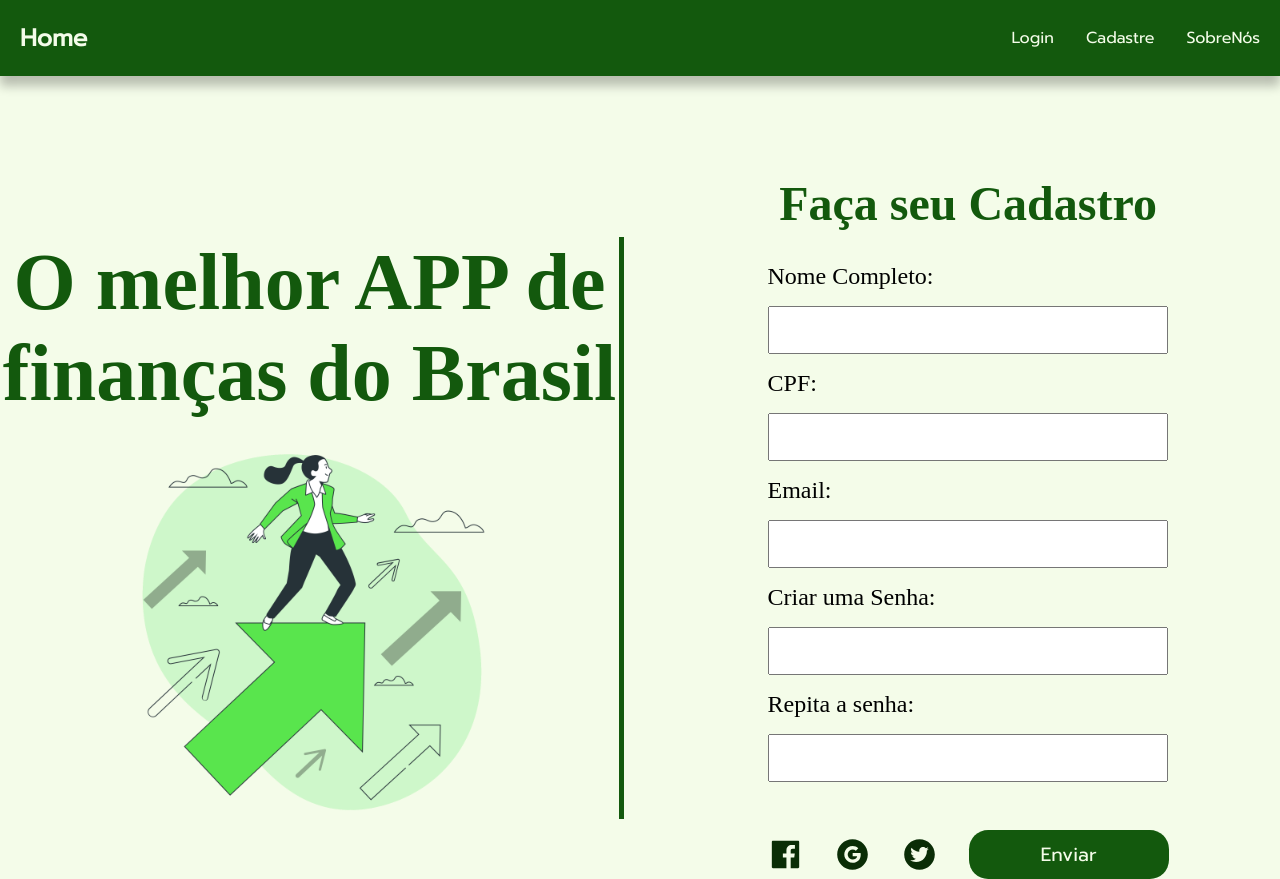
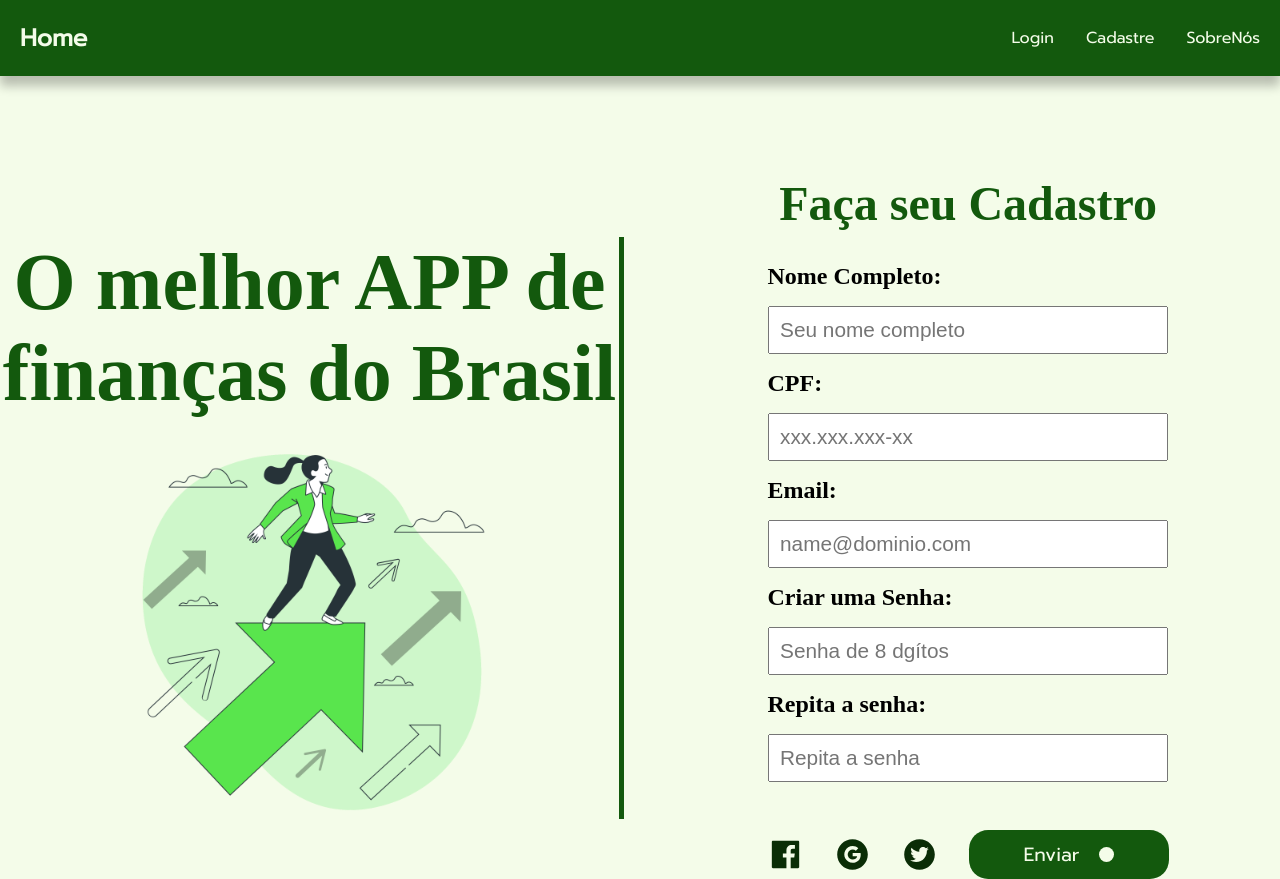
Before and after one commit to Arttutu/Jovem-Invest, a React (Create React App) app: page / in a window 1280 px wide. Built offline with nearby package versions, Linux system fonts and the light colour scheme; the HTML template or start-up script is replaced by a standard one.

Commit message:
adicionando placeholder, mudandop desigin no botao>

```diff
--- a/src/Components/Formulario/index.jsx
+++ b/src/Components/Formulario/index.jsx
@@ -1,7 +1,7 @@
 import React from 'react'
 import { styled } from 'styled-components'
 import { Font, VerdeClaro2, VerdeEscuro1 } from '../UI/variaveis'
-import { BotaoPrincipal, Titulo } from '../UI'
+import { Bolinha, BotaoPrincipal, Titulo } from '../UI'
 import {AiFillTwitterCircle, AiFillGoogleCircle, AiFillFacebook} from "react-icons/ai"
 const BoxForm = styled.div`
     display: flex;
@@ -21,6 +21,7 @@ const FormStyle = styled.form`
 `
 const LabelStyle = styled.label`
     font-style: ${Font};
+    font-weight: bold;
     font-size: 1.5em;
 `
 const InputStyle = styled.input`
@@ -28,16 +29,20 @@ const InputStyle = styled.input`
    font-style: ${Font};
    width: 400px;
    margin: 0 auto;
-   height: auto;
+
    padding: 10px;
    box-sizing: border-box;
+   &:hover{
+    border: 3px solid ${VerdeEscuro1}
+   }
+
+
    @media (max-width:768px){
         width: 350px;
 
     }
 `
 const BoxIcones = styled.div`
-margin-top: 2em;
     display: flex;
     align-items: center;
     gap: 2em;
@@ -48,29 +53,43 @@ margin-top: 2em;
         color: ${VerdeEscuro1};
     }
 `
+const BoxSubmit = styled.div`
+    margin-top: 2em;
+    display: flex;
+    gap: 2em;
+    align-items: center;
+    @media (max-width: 768px){
+        flex-direction: column;
+    }
+`
+
 
 export default function Formulario() {
   return (
    <>
     <BoxForm>
-        <Titulo cadastro >Faça seu Cadastro</Titulo>
+        <Titulo cadastro="true" >Faça seu Cadastro</Titulo>
         <FormStyle>
             <LabelStyle >Nome Completo:</LabelStyle>
-            <InputStyle type="text" id="fname" name="fname" />
+            <InputStyle type="text"  placeholder='Seu nome completo'/>
             <LabelStyle>CPF:</LabelStyle>
-            <InputStyle type="number" id="lname" name="lname" />
+            <InputStyle type="number"   placeholder='xxx.xxx.xxx-xx' />
             <LabelStyle>Email:</LabelStyle>
-            <InputStyle type="email" id="lname" name="lname" />
+            <InputStyle type="email"  placeholder='name@dominio.com' />
             <LabelStyle >Criar uma Senha:</LabelStyle>
-            <InputStyle type="password" id="lname" name="lname" />
+            <InputStyle type="password"  placeholder='Senha de 8 dgítos' />
             <LabelStyle>Repita a senha:</LabelStyle>
-            <InputStyle type="password" id="lname" name="lname" />
-            <BoxIcones>
-                <AiFillFacebook />
-                <AiFillGoogleCircle />
-                <AiFillTwitterCircle />
-            <BotaoPrincipal>Enviar</BotaoPrincipal>
-            </BoxIcones>
+            <InputStyle type="password"   placeholder='Repita a senha' />
+            <BoxSubmit>
+                <BoxIcones>
+                    <AiFillFacebook />
+                    <AiFillGoogleCircle />
+                    <AiFillTwitterCircle />
+                </BoxIcones>
+                <BotaoPrincipal>Enviar<Bolinha /></BotaoPrincipal>
+
+
+            </BoxSubmit>
         </FormStyle>
     </BoxForm>
 
--- a/src/Components/HeaderMobile/index.jsx
+++ b/src/Components/HeaderMobile/index.jsx
@@ -2,7 +2,7 @@ import React, { useEffect } from 'react'
 import { IoClose } from 'react-icons/io5';
 import { css, styled } from 'styled-components';
 import { Branco, Font, VerdeEscuro2 } from '../UI/variaveis';
-import { Lista, Logo } from '../UI';
+import { Logo } from '../UI';
 
 const Container = styled.div`
     position: absolute;
@@ -30,7 +30,7 @@ const Container = styled.div`
       transition: all.7s;
     }
 
-    ${({menuopen}) => menuopen ?  css`
+    ${({menuopen}) =>(menuopen ?  css`
       opacity: 0.9;
       pointer-events: auto;
       transform: translateY(0px);
@@ -38,7 +38,7 @@ const Container = styled.div`
         transform: rotate(0deg);
     }
 
-    ` : ""}
+    ` : "")}
 
 `
 const NavListaMobile =styled.nav`
@@ -49,9 +49,9 @@ const NavListaMobile =styled.nav`
   padding-left: 2rem;
   transform: scale(0.7);
   transition: .7s;
-  ${({menuopen}) => menuopen  ? css`
+  ${({menuopen}) => (menuopen  ? css`
       transform: scale(1);
-    ` : "" }
+    ` : "" )}
 
 `
 const LinkMenuNav = styled.li`
@@ -67,9 +67,8 @@ const BoxLogo = styled.div`
 `
 
 export default function MenuMobile({menuopen, setMenuOpen}) {
-  // useEffect escuta o elemento menuopen e quando ele é modificado faz uma ação, overFlow hidden scroll vertical do body
   useEffect (() => {
-    document.body.style.overflowY =  menuopen ? "hidden" : "auto"
+    document.body.style.overflowY =  (menuopen ? "hidden" : "auto")
   }, [menuopen]);
   useEffect(() => {
     function Resize() {
@@ -77,7 +76,6 @@ export default function MenuMobile({menuopen, setMenuOpen}) {
         setMenuOpen(false);
       }
     }
-  // função callback ativada após o envento de resize
     window.addEventListener('resize', Resize);
   // Remove efeitos para nao ficar na memória
     return () => {
@@ -85,7 +83,7 @@ export default function MenuMobile({menuopen, setMenuOpen}) {
     };
   }, [menuopen, setMenuOpen]);
   return (
-    <Container menuopen = {menuopen} setMenuOpen = {setMenuOpen}>
+    <Container menuopen = {menuopen}>
       <BoxLogo>
        <Logo>Home</Logo>
       </BoxLogo>
--- a/src/Components/UI/index.jsx
+++ b/src/Components/UI/index.jsx
@@ -7,11 +7,15 @@ export const Box = styled.div`
 `
 export const Titulo = styled.h1`
     color: ${VerdeEscuro2};
-    font-size: ${({cadastro}) => (cadastro ? "3em": "5em")};
+    font-size: ${({cadastro}) => (cadastro == "true" ? "3em": "5em")};
     font-style: ${Font};
 
 `
 export const BotaoPrincipal = styled.button`
+    display: flex;
+    align-items: center;
+    justify-content: center;
+    gap: 1em;
     width: 200px;
     padding: 10px;
     background-color: ${VerdeEscuro2};
@@ -44,3 +48,9 @@ export const Logo = styled.h2`
     font-weight: bolder;
     color: ${Branco};
 `
+export const Bolinha = styled.div`
+    background-color: ${Branco};
+    width: 15px;
+    height: 15px;
+    border-radius: 100%;
+`
```
